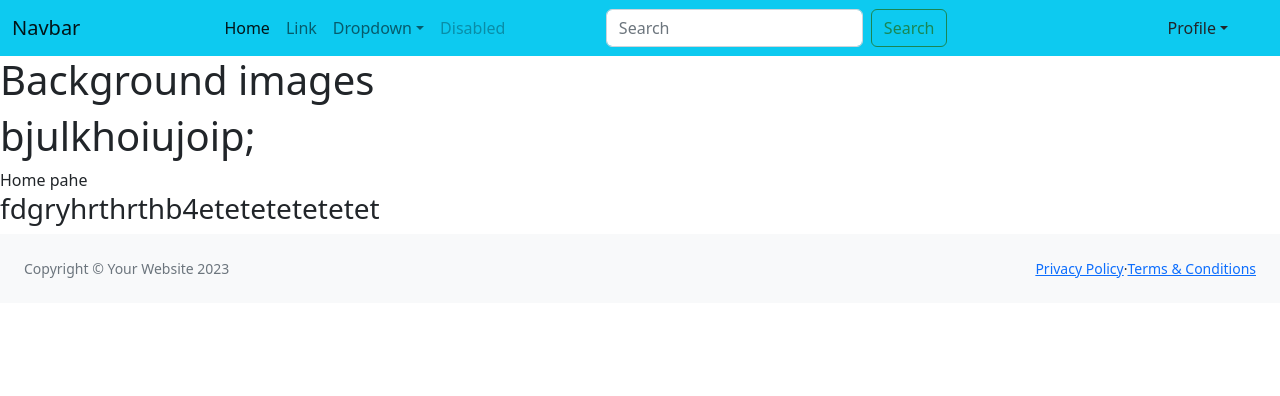
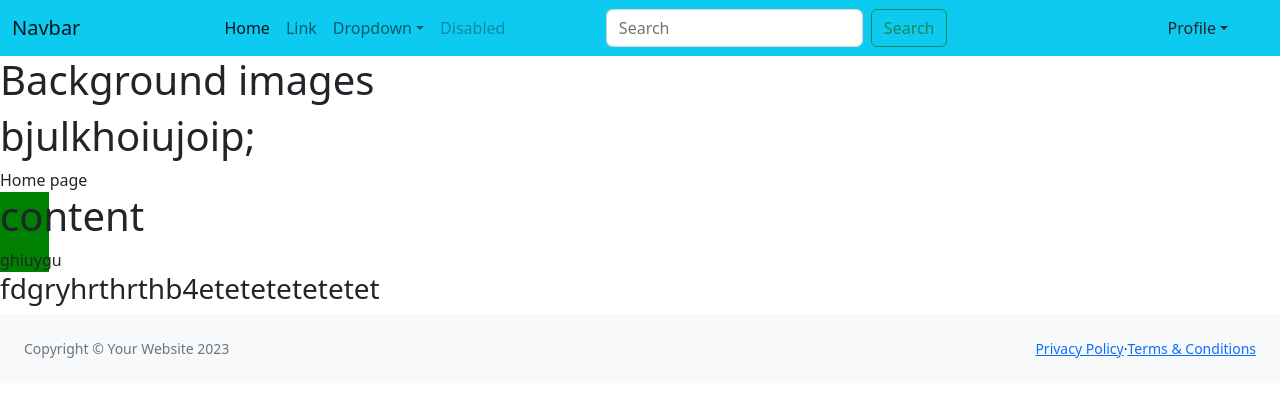
Before and after one commit to alamin-amin/laravel_react_project, a React (Vite) app in the folder LaravelReactEcommers/: page / in a window 1280 px wide. Shown: the top 396 px of the page. Built offline with nearby package versions, Linux system fonts and the light colour scheme.

Commit message:
home page updated

```diff
--- a/LaravelReactEcommers/src/components/frontend/Home.jsx
+++ b/LaravelReactEcommers/src/components/frontend/Home.jsx
@@ -5,7 +5,13 @@ const Home = () => {
   return (
     <>
 
-      <div>Home pahe</div>
+      <div>Home page</div>
+      <div className='bg-red' style={{ backgroundColor:'green',width:'49px' }}>
+        <h1>content</h1>
+        <div>
+          ghiuygu
+        </div>
+      </div>
     </>
   )
 }
--- a/LaravelReactEcommers/src/components/frontend/auth/Register.jsx
+++ b/LaravelReactEcommers/src/components/frontend/auth/Register.jsx
@@ -3,7 +3,9 @@
 import React, { useState } from 'react'
 import { Link } from 'react-router-dom';
 import axios from 'axios';
-import swal from 'sweetalert';
+//  import swal from 'sweetalert';
+
+
 const Register = () => {
 
     // const history = useHistory();
--- a/LaravelReactEcommers/src/layouts/frontend/Navbar.jsx
+++ b/LaravelReactEcommers/src/layouts/frontend/Navbar.jsx
@@ -17,7 +17,7 @@ const Navbar = () => {
                                 <Link className="nav-link active" aria-current="page" to="/frontHome">Home</Link>
                             </li>
                             <li className="nav-item">
-                                <Link className="nav-link" to="#">Link</Link>
+                                <Link className="nav-link" to="#">Link </Link>
                             </li>
                             <li className="nav-item dropdown">
                                 <Link className="nav-link dropdown-toggle" to="#" id="navbarDropdown" role="button" data-bs-toggle="dropdown" aria-expanded="false">
@@ -43,7 +43,7 @@ const Navbar = () => {
                         <div style={{ marginRight: "40px" }}>
                             <div className="nav-item dropdown">
                                 <Link className="nav-link dropdown-toggle" to="#" id="navbarDropdown" role="button" data-bs-toggle="dropdown" aria-expanded="false">
-                                   Profile
+                                    Profile
                                 </Link>
                                 <ul className="dropdown-menu" aria-labelledby="navbarDropdown">
                                     <li><Link className="dropdown-item" to="/login">Login</Link></li>
```
Also changed, not shown: 1 other file (tests, documents, lock files or other folders).
